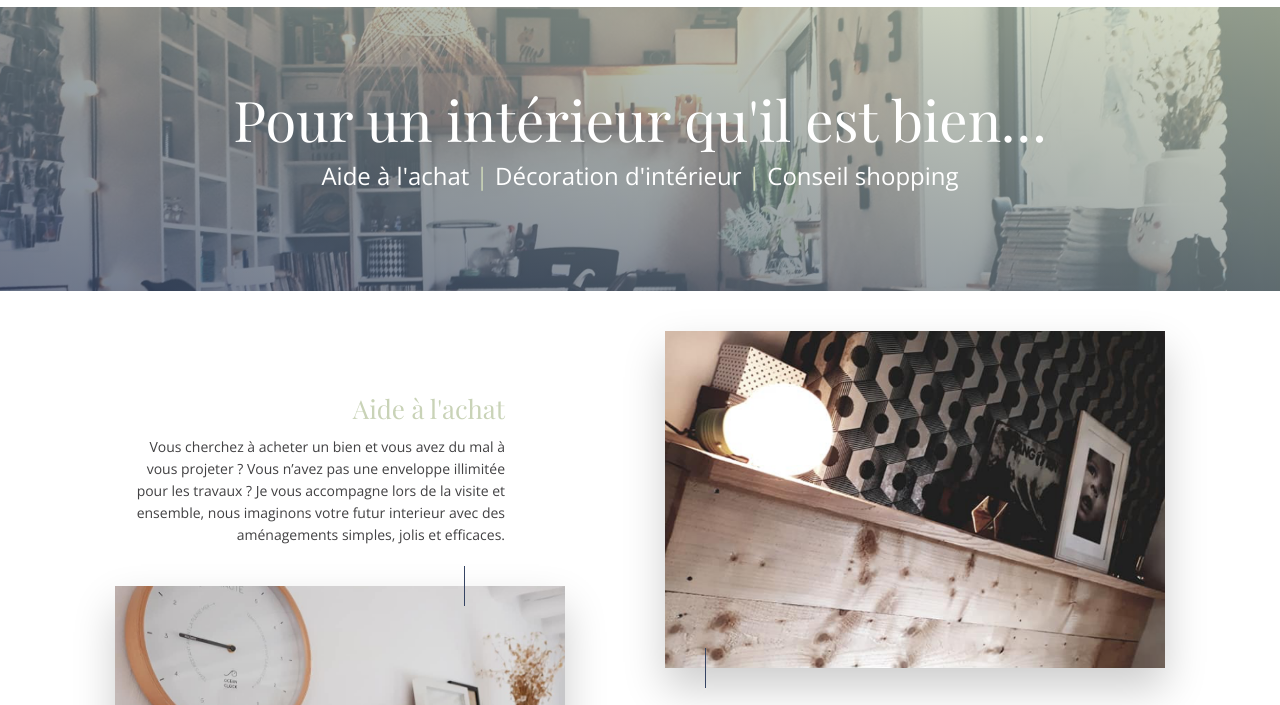
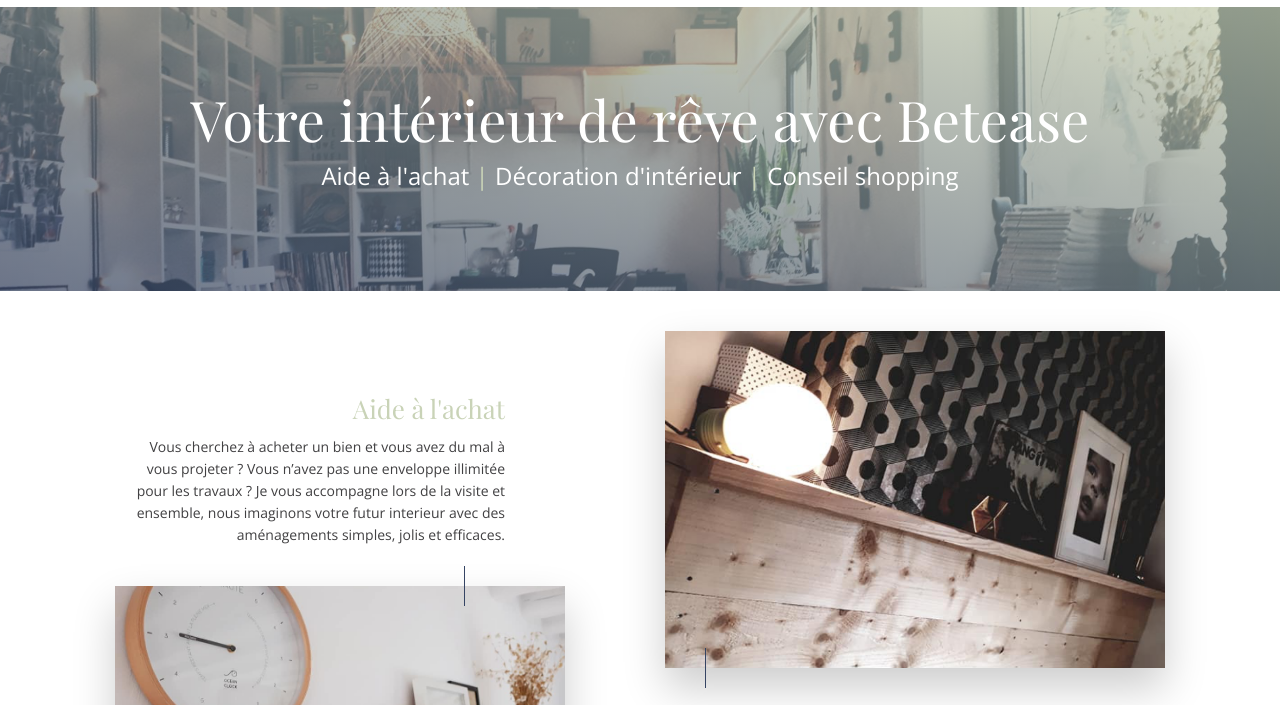
Before and after one commit to davidthurion/betease-deco, a website: page public/index.html in a window 1280 px wide. Shown: the part 93-798 px from the top of the page. Drawn offline with nearby package versions, Linux system fonts and the light colour scheme; a web font is replaced by a local one.

Commit message:
:speech_balloon: Update slogan

```diff
--- a/public/index.html
+++ b/public/index.html
@@ -43,7 +43,7 @@
       </div>
     </header>
     <section id="banner">
-      <h2>Pour un intérieur qu'il est bien…</h2>
+      <h2>Votre intérieur de rêve avec Betease</h2>
       <h1>
         Aide à l'achat <span class="accent">|</span> Décoration d'intérieur <span class="accent">|</span> Conseil
         shopping
```
